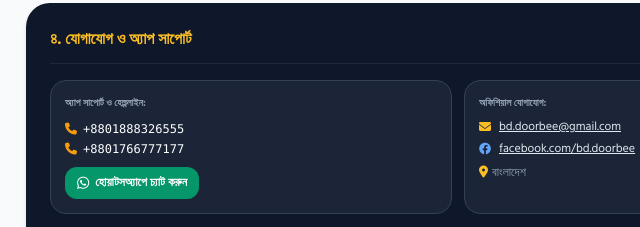
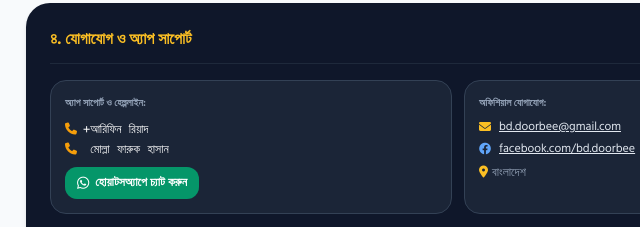
Before and after one commit to bd-doorbee/privacy-policy, a plain HTML site: page index.html in a window 1280 px wide. Shown: the part 1080-1307 px from the top of the page, 182-822 px from the left. Drawn offline with nearby package versions, Linux system fonts and the light colour scheme.

Commit message:
index.html

```diff
--- a/index.html
+++ b/index.html
@@ -167,8 +167,8 @@
           <div class="p-3.5 bg-slate-800/80 border border-slate-700 rounded-2xl space-y-2.5">
             <span class="text-[10px] uppercase font-bold text-slate-400 block">অ্যাপ সাপোর্ট ও হেল্পলাইন:</span>
             <div class="space-y-1 font-mono">
-              <p><a href="tel:+8801888326555" class="hover:text-amber-400 transition"><i class="fa-solid fa-phone text-amber-500 mr-1.5"></i>+8801888326555</a></p>
-              <p><a href="tel:+8801766777177" class="hover:text-amber-400 transition"><i class="fa-solid fa-phone text-amber-500 mr-1.5"></i>+8801766777177</a></p>
+              <p><a href="tel:+8801888326555" class="hover:text-amber-400 transition"><i class="fa-solid fa-phone text-amber-500 mr-1.5"></i>+আরিফিন রিয়াদ</a></p>
+              <p><a href="tel:+8801766777166" class="hover:text-amber-400 transition"><i class="fa-solid fa-phone text-amber-500 mr-1.5"></i> মোল্লা ফারুক হাসান </a></p>
             </div>
             <a href="https://wa.me/8801888326555?text=Hello%20DoorBee%20Support" target="_blank" class="inline-flex items-center gap-1.5 px-3 py-1.5 rounded-xl bg-emerald-600 hover:bg-emerald-700 text-white font-black text-xs transition shadow-xs">
               <i class="fa-brands fa-whatsapp text-sm"></i>
```
